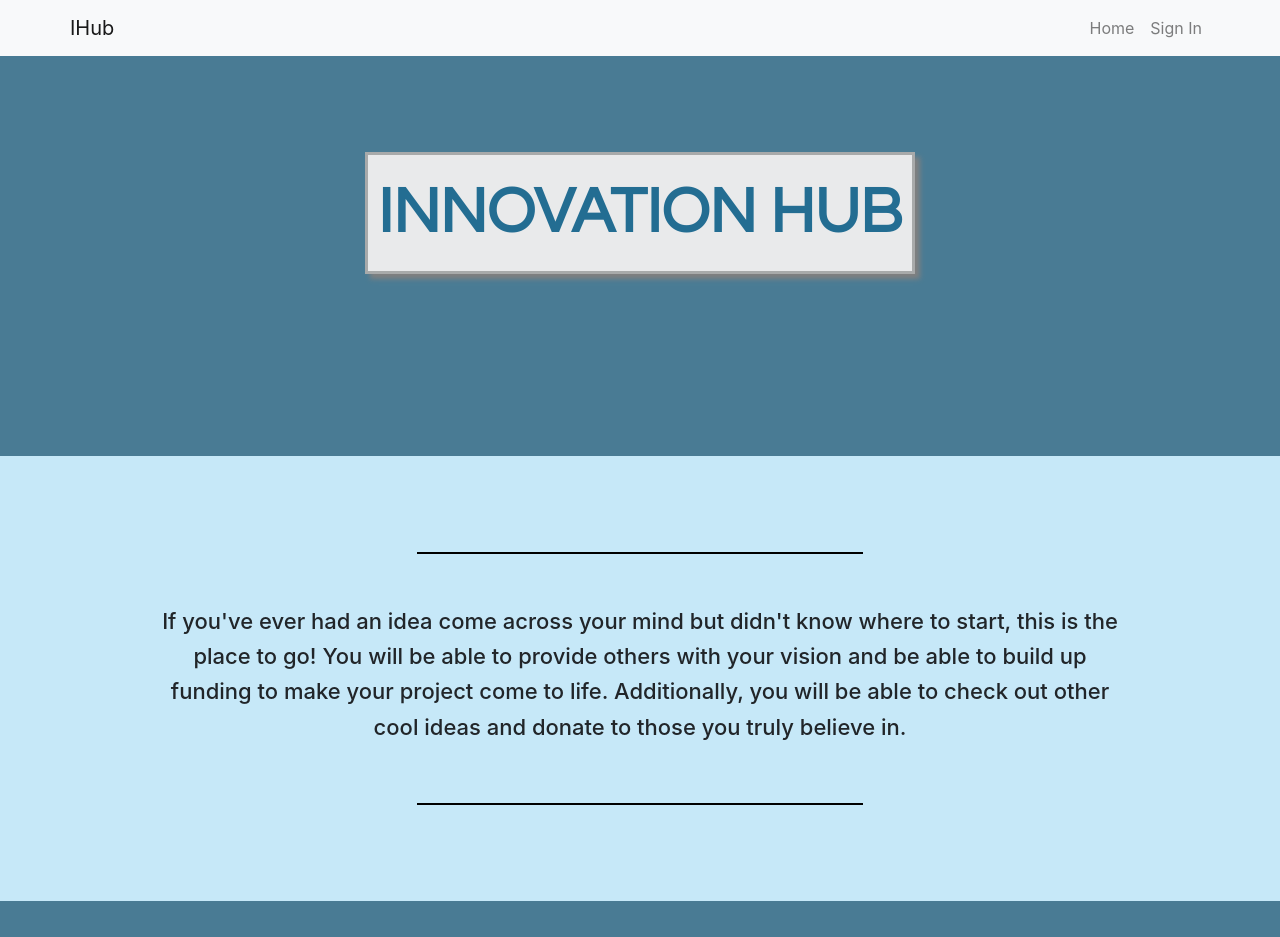
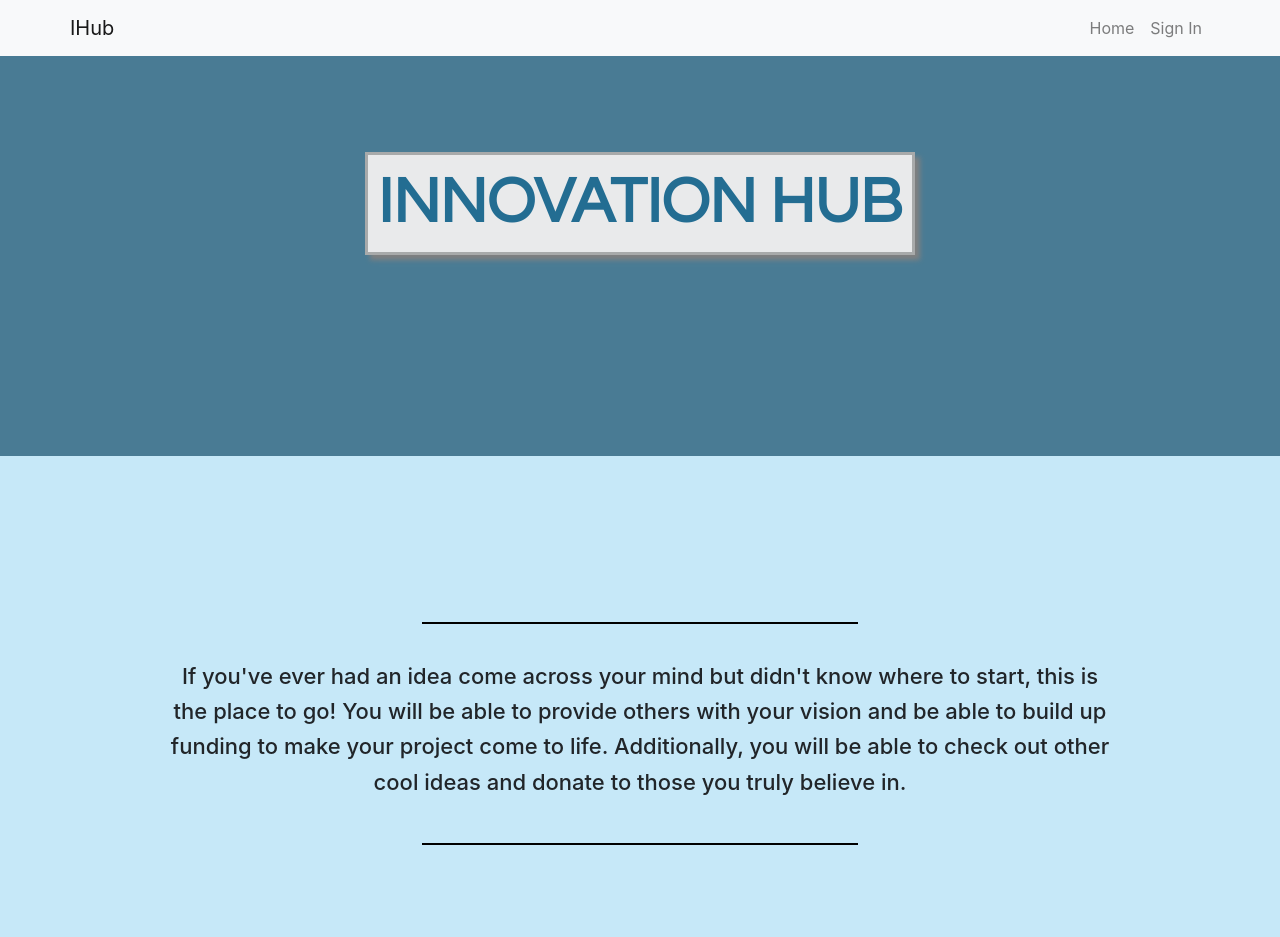
Before and after one commit to pmaganty/innovationhub, a React (Create React App) app in the folder client/: page / in a window 1280 px wide. Shown: the top 937 px of the page. Built offline with nearby package versions, Linux system fonts and the light colour scheme.

Commit message:
fix some bootstrap stylng bugs on home page

```diff
--- a/client/src/components/HomeDesc/index.css
+++ b/client/src/components/HomeDesc/index.css
@@ -25,13 +25,15 @@
 #temp_top {
     background-color: #c6e8f8;
     border-top: 2px solid black;
-    margin-bottom: 50px;
+    margin-bottom: 35px;
+    margin-top: 70px;
 }
 
 #temp_bottom {
     background-color: #c6e8f8;
     border-top: 2px solid black;
-    margin-top: 50px;
+    margin-top: 35px;
+    margin-bottom: 70px;
 }
 
 #buttonDiv {
--- a/client/src/components/HomeDesc/index.tsx
+++ b/client/src/components/HomeDesc/index.tsx
@@ -8,7 +8,6 @@ function HomeDesc() {
 
   return (
     <div>
-      <div className="row justify-content-center">
         <div className="row justify-content-center">
           <div id="descDiv" className="col-sm-12 col-md-12 col-lg-12">
             {/*temp box for line above text*/}
@@ -61,7 +60,6 @@ function HomeDesc() {
               </div>
             </div>
           </div>
-        </div>
       </div>
     </div>
   );
--- a/client/src/components/HomeImg/index.tsx
+++ b/client/src/components/HomeImg/index.tsx
@@ -5,10 +5,10 @@ import "./index.css";
 function HomeImg() {
   return (
     <div>
-        <div className="row justify-content-center">
-            <section id="topsection" className="col-sm-12 col-md-12 col-lg-12">
-                <p id="toptext">INNOVATION HUB</p>
-            </section>
+        <div id="wholeHomeDiv" className="row justify-content-center">
+            <div id="topsection" className="col-12">
+              <h1 id="toptext">INNOVATION HUB</h1>
+            </div>
         </div>
     </div>
   );
```
Also changed, not shown: 13 other files (tests, documents, lock files or other folders).
